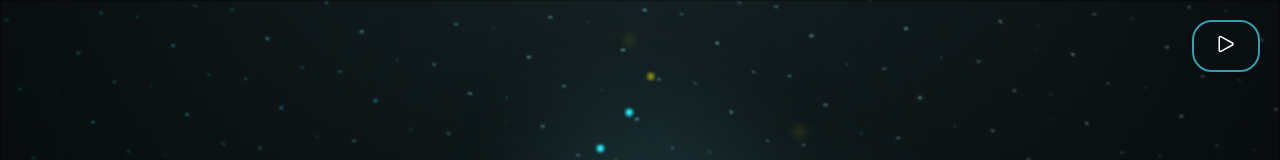
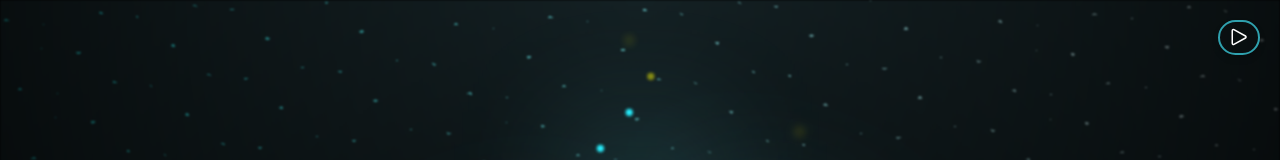
Before and after one commit to kennethsantianez/flower, a plain HTML site: page index.html in a window 1280 px wide. Shown: the top 160 px of the page. Drawn offline with Linux system fonts and the light colour scheme.

Commit message:
Update css

```diff
--- a/style.css
+++ b/style.css
@@ -991,8 +991,8 @@
   background: transparent; /* Make background fully transparent */
   color: white;
   border: 2px solid rgba(57, 198, 214, 0.8); /* Add a semi-transparent border */
-  padding: 10px 20px;
-  font-size: 16px;
+  padding: 3px 7px;
+  font-size: 5px;
   cursor: pointer;
   border-radius: 20px;
   box-shadow: 0 4px 6px rgba(0, 0, 0, 0.2);
```
